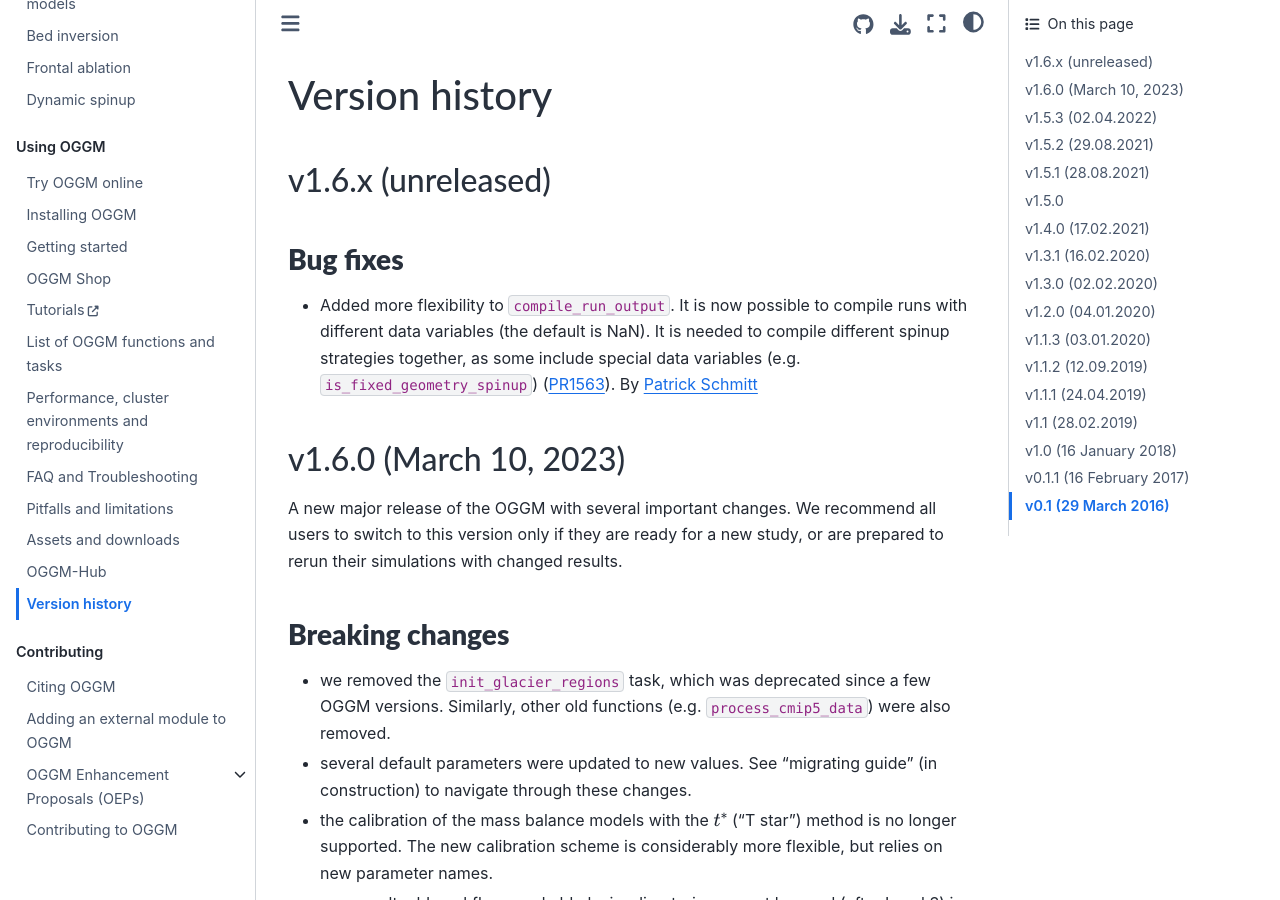
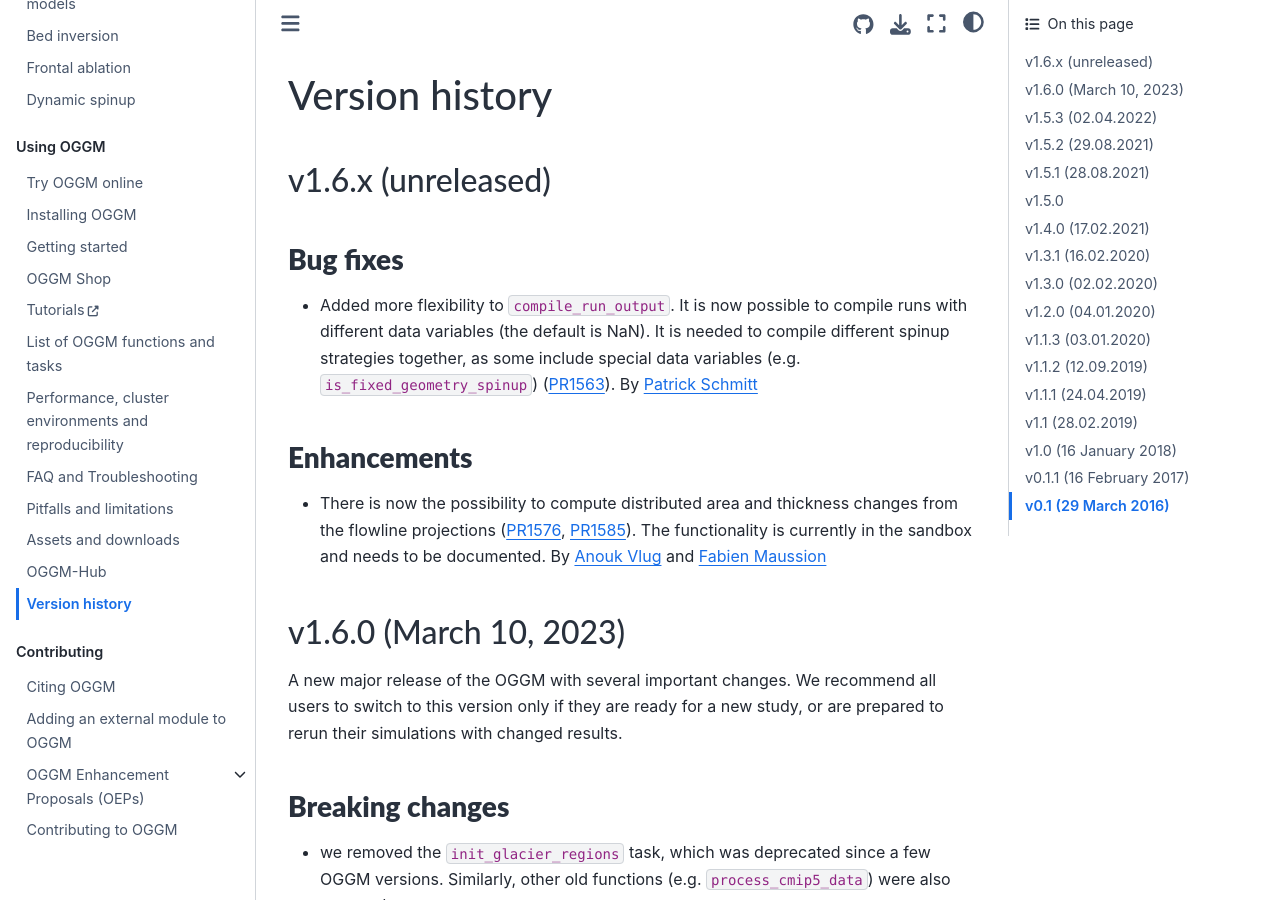
Before and after one commit to OGGM/oggm, a Sphinx documentation site: the page built from docs/whats-new.rst, in a window 1280 px wide and 900 px high. Built offline with Sphinx 7.4.7 and the Sphinx Book theme 1.1.4, drawn with Linux system fonts in a browser that asks for light colours; the version number could not be read and is left out.

Commit message:
Whats new

```diff
--- a/docs/whats-new.rst
+++ b/docs/whats-new.rst
@@ -14,6 +14,15 @@ Bug fixes
   needed to compile different spinup strategies together, as some include
   special data variables (e.g. ``is_fixed_geometry_spinup``) (:pull:`1563`).
   By `Patrick Schmitt <https://github.com/pat-schmitt>`_
+
+Enhancements
+~~~~~~~~~~~~
+
+- There is now the possibility to compute distributed area and thickness
+  changes from the flowline projections (:pull:`1576`, :pull:`1585`). The
+  functionality is currently in the sandbox and needs to be documented.
+  By `Anouk Vlug <https://github.com/anoukvlug>`_ and
+  `Fabien Maussion <https://github.com/fmaussion>`_
 
 
 v1.6.0 (March 10, 2023)
```
